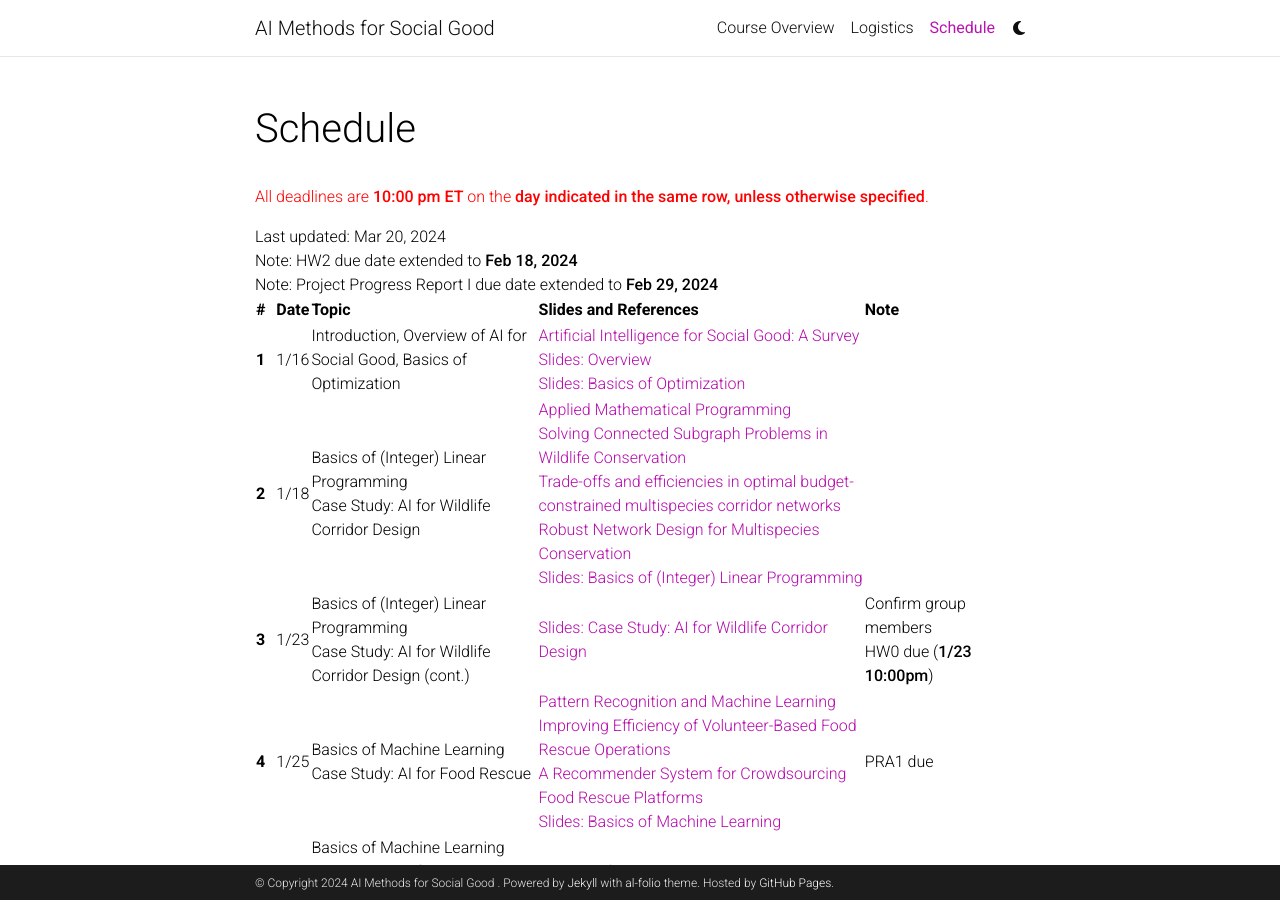
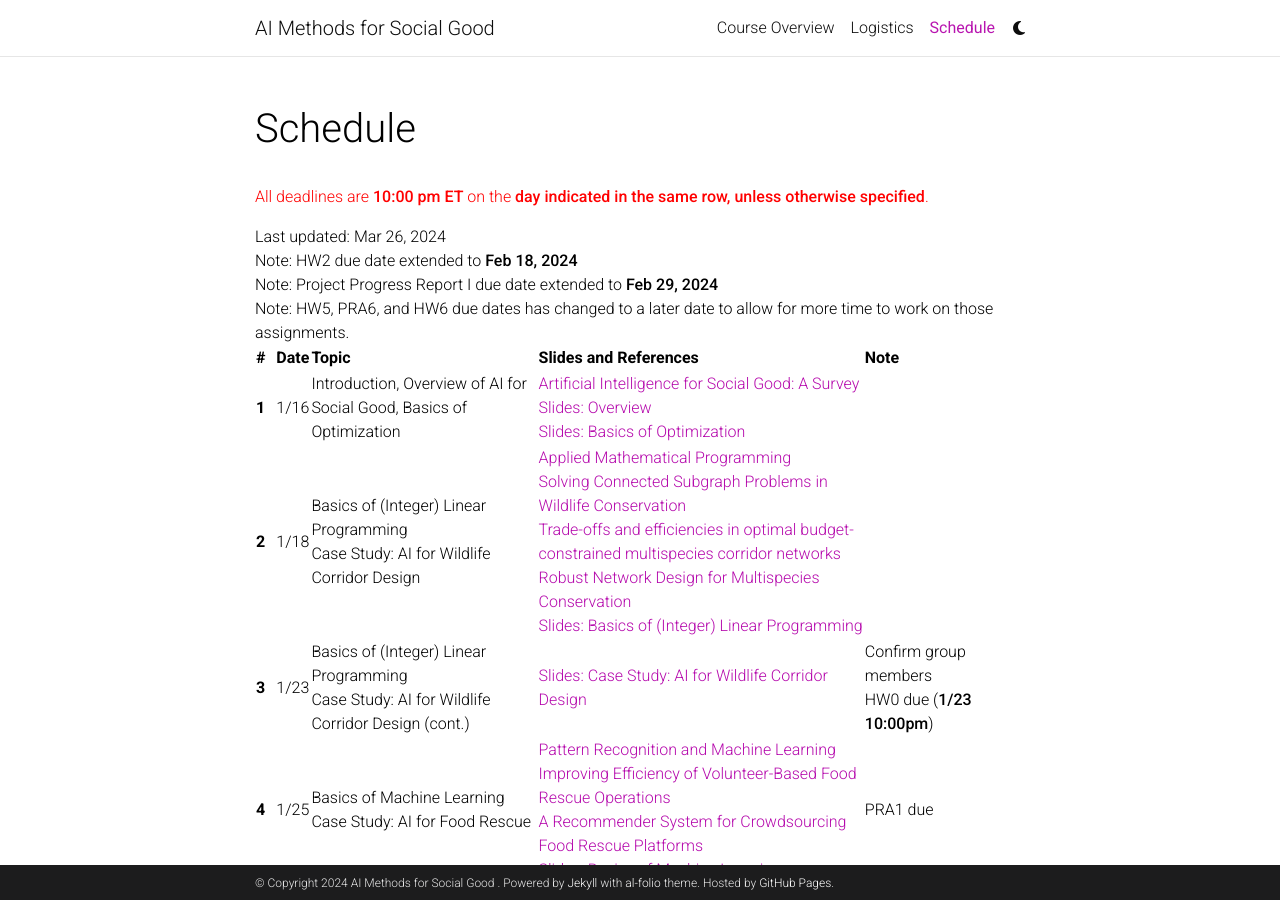
Before and after one commit to AIandSocialGoodLab/17737s24, a Jekyll site: the page built from _pages/schedule.md, in a window 1280 px wide and 900 px high. Built offline with Jekyll 4.4.1, drawn with Linux system fonts in a browser that asks for light colours; comment, search, counter and statistics services are not loaded; a style sheet for code colours, icons or effects is not loaded; some of the changed text lies outside the part shown.

Commit message:
Update due dates

```diff
--- a/_data/lectures.yml
+++ b/_data/lectures.yml
@@ -186,9 +186,9 @@
       title: "“A Game of Thrones”: When Human Behavior Models Compete in Repeated Stackelberg Security Games"
     - url: https://www.aaai.org/ocs/index.php/IAAI/IAAI14/paper/viewFile/8612/8667
       title: "Robust protection of fisheries with COmPASS"
-  note: HW5 due
 - date:	4/4
   topic: "Basics of Human Behavior Modeling<br/>Case Study: AI for Reducing Urban Crime (cont.)"
+  note: HW5 due
 - date:	4/9
   topic: "Guest Lecture by Ananya Joshi: AI and Pandemic Intervention"
 - date: 4/16
@@ -211,10 +211,10 @@
       same_line: true
     - url: http://www.cs.cmu.edu/~sandholm/hierarchy.ec2016PlusExtraMaterial.pdf
       title: "[Extended version]"
-  note: HW6 due
 - date:	4/23
   topic: Project Presentation
 - date: 4/25
   topic: Project Presentation (cont.)
+  note: HW6 due
 - date: 5/2
   note: Project Report due
--- a/_pages/schedule.md
+++ b/_pages/schedule.md
@@ -17,9 +17,10 @@ nav_order: 1
   </thead>
   <tbody>
     <p style="color: red;">All deadlines are <strong style="color: red;">10:00 pm ET</strong> on the <strong style="color: red;">day indicated in the same row, unless otherwise specified</strong>.</p>
-    Last updated: Mar 20, 2024<br>
+    Last updated: Mar 26, 2024<br>
     Note: HW2 due date extended to <strong>Feb 18, 2024</strong><br>
-    Note: Project Progress Report I due date extended to <strong>Feb 29, 2024</strong>
+    Note: Project Progress Report I due date extended to <strong>Feb 29, 2024</strong><br>
+    Note: HW5, PRA6, and HW6 due dates has changed to a later date to allow for more time to work on those assignments.<br>
     {% for lecture in site.data.lectures %}
       <tr>
         <th scope="row">{{ forloop.index }}</th>
```
